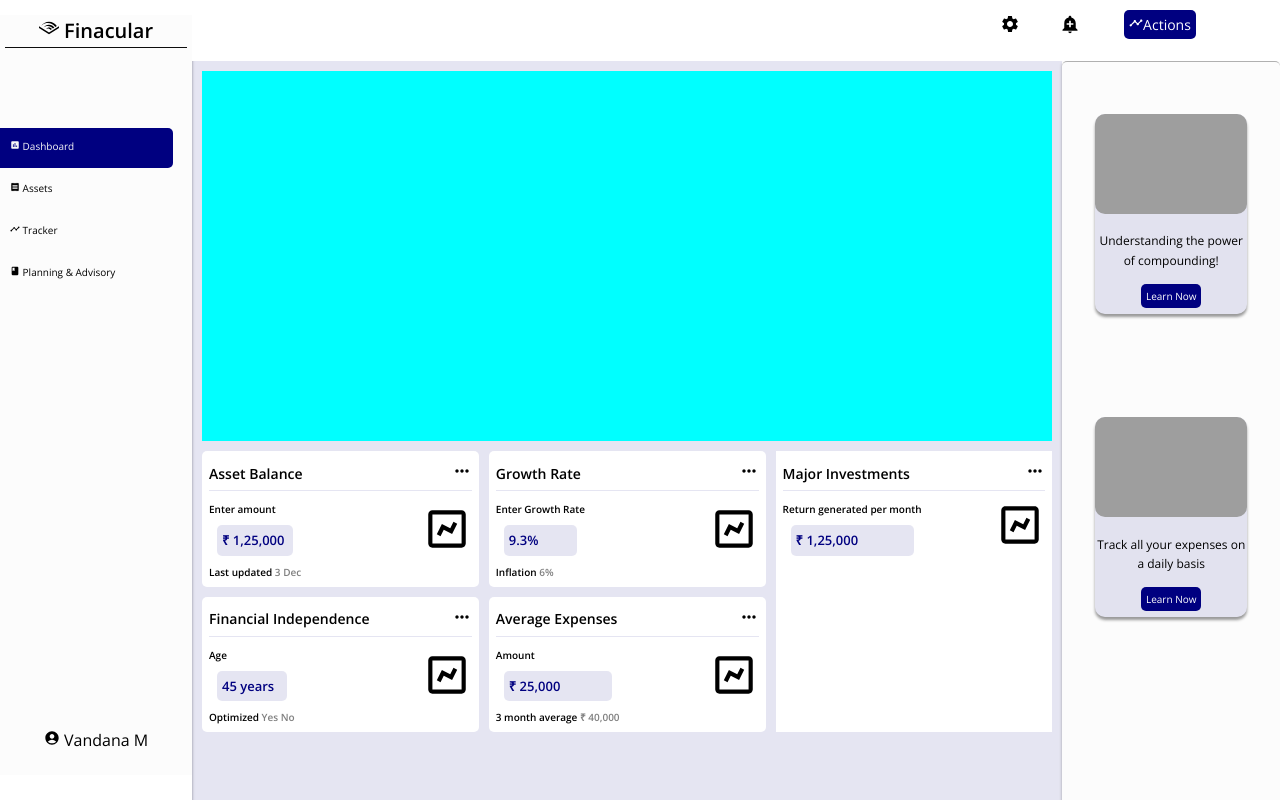
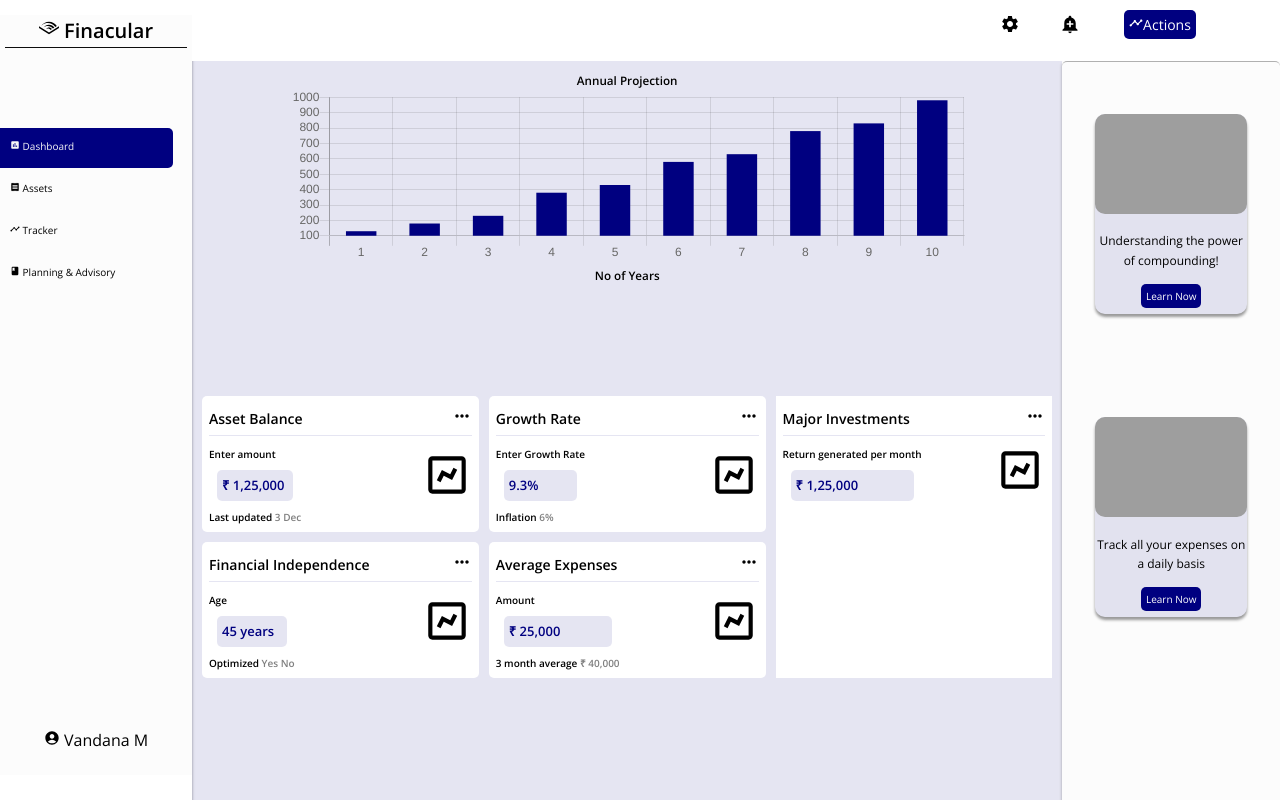
Before and after one commit to sahil-1602/finacular, a React (Create React App) app: page / in a window 1280 px wide. Built offline with nearby package versions, Linux system fonts and the light colour scheme; grey boxes are pictures that could not be loaded.

Commit message:
Added bar plot

```diff
--- a/package.json
+++ b/package.json
@@ -6,8 +6,10 @@
     "@testing-library/jest-dom": "^5.11.9",
     "@testing-library/react": "^11.2.5",
     "@testing-library/user-event": "^12.8.3",
+    "chart.js": "^2.9.4",
     "node-sass": "^5.0.0",
     "react": "^17.0.1",
+    "react-chartjs-2": "^2.11.1",
     "react-dom": "^17.0.1",
     "react-icons": "^4.2.0",
     "react-scripts": "4.0.3",
--- /dev/null
+++ b/src/components/Chart.jsx
@@ -0,0 +1,50 @@
+import React from 'react';
+import {Bar, Line, Pie} from 'react-chartjs-2';
+import { BiRightTopArrowCircle } from 'react-icons/bi';
+
+export default function Chart() {
+    const chartData = {
+        labels: [1,2,3,4,5,6,7,8,9,10],
+        datasets: [
+            {
+                labels: ['Asset Balance (in Lakhs)'],
+                data: [
+                    130,
+                    180,
+                    230,
+                    380,
+                    430,
+                    580,
+                    630,
+                    780,
+                    830,
+                    980
+                ],
+                backgroundColor: '#000080'
+            }
+        ],
+
+    }
+    return (
+        <div className="chart">
+            <h3>Annual Projection</h3>
+            <Bar
+                data={chartData}
+                width={50}
+                height={13}
+                options={{
+                    legend: {
+                        display: false,
+                        position: 'right',
+                    },
+                    scales: {
+                        xAxes: [{
+                            barPercentage: 0.6
+                        }]
+                    }
+                 }}
+            />
+            <h3>No of Years</h3>
+        </div>
+    )
+}
--- a/src/components/ChartSection.jsx
+++ b/src/components/ChartSection.jsx
@@ -1,3 +1,4 @@
+import Chart from './Chart';
 import React from 'react';
 import Features from './Features';
 
@@ -5,7 +6,7 @@ export default function ChartSection() {
     return (
         <div className="section">
             <div className="section--chart">
-
+                <Chart/>
             </div>
             <div className="section--features">
                 <Features/>
--- a/src/sass/_components.scss
+++ b/src/sass/_components.scss
@@ -245,8 +245,8 @@
   padding: 1rem;
   &--chart{
     width: 100%;
-    height: 50%;
-    background-color: aqua;
+    height: 44%;
+    // background-color: aqua;
   }
   &--features{
     width: 100%;
@@ -255,7 +255,7 @@
 }
 
 .features{
-  margin-top: 1rem;
+  // margin-top: 1rem;
   margin-bottom: 1rem;
   display: grid;
   grid-template-columns: repeat(3, 1fr);
@@ -317,3 +317,9 @@
     }
   }
 }
+
+.chart{
+  text-align: center;
+  width: 80%;
+  margin: 0 auto;
+}
```
Also changed, not shown: 1 other file (tests, documents, lock files or other folders).
